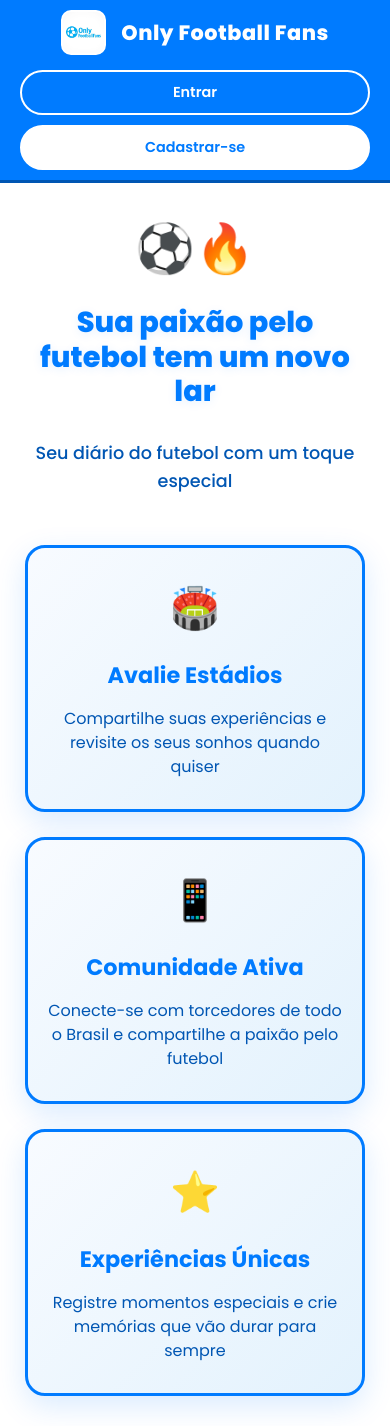
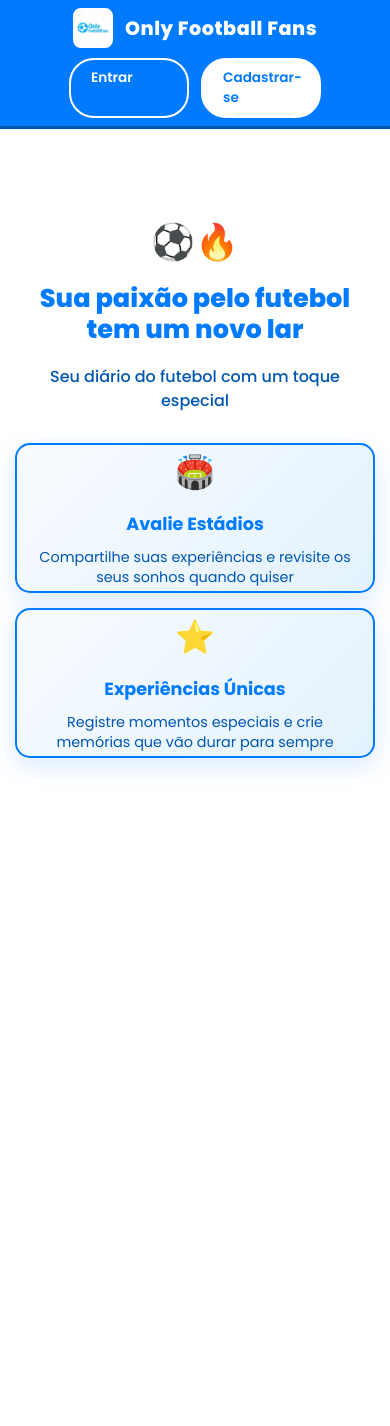
Before and after one commit to Amfgs/projeto-Only-Football-Fans, a Django app: page / in a window 390 px wide. After the commit the page ends 771 px from the top, so only its background shows below. Run offline with Django 5.2, Linux system fonts and the light colour scheme.

Commit message:
Refatora template main.html

```diff
--- a/core/urls.py
+++ b/core/urls.py
@@ -17,7 +17,7 @@ urlpatterns = [
     # =========================
     # Partidas
     # =========================
-    path('partidas/avaliar_torcida/<int:partida_id>/', views.avaliar_torcida, name='avaliar_torcida'),
+    path('partida/avaliar_torcida/<int:partida_id>/', views.avaliar_torcida, name='avaliar_torcida'),
     path('partidas/avaliar_torcida/<int:partida_id>/2/',
          lambda r, partida_id: views.avaliar_torcida(r, partida_id, time_index=2),
          name='avaliar_torcida_segundo'),
--- a/templates/main.html
+++ b/templates/main.html
@@ -26,7 +26,7 @@
         /* Tarja azul superior */
         .top-bar {
             background: #007bff;
-            padding: 15px 40px;
+            padding: 12px 30px;
             display: flex;
             justify-content: space-between;
             align-items: center;
@@ -37,13 +37,13 @@
         .logo-section {
             display: flex;
             align-items: center;
-            gap: 15px;
+            gap: 12px;
         }
 
         .logo {
-            width: 45px;
-            height: 45px;
-            border-radius: 10px;
+            width: 40px;
+            height: 40px;
+            border-radius: 8px;
             object-fit: cover;
             border: 2px solid white;
             background: white;
@@ -51,22 +51,22 @@
 
         .site-title {
             color: white;
-            font-size: 1.8rem;
+            font-size: 1.5rem;
             font-weight: 800;
             letter-spacing: 0.5px;
         }
 
         .auth-buttons {
             display: flex;
-            gap: 15px;
+            gap: 12px;
         }
 
         .auth-btn {
-            padding: 12px 30px;
+            padding: 10px 25px;
             border-radius: 25px;
             text-decoration: none;
             font-weight: 600;
-            font-size: 0.95rem;
+            font-size: 0.9rem;
             transition: all 0.3s ease;
             border: 2px solid white;
         }
@@ -102,128 +102,85 @@
             justify-content: center;
             align-items: center;
             text-align: center;
-            padding: 40px;
+            padding: 20px;
             background: white;
-            position: relative;
         }
 
         .hero-section {
-            max-width: 800px;
+            max-width: 700px;
             margin: 0 auto;
         }
 
         .emoji {
-            font-size: 4rem;
-            margin-bottom: 20px;
+            font-size: 3rem;
+            margin-bottom: 15px;
             display: block;
         }
 
         .slogan {
-            font-size: 3rem;
+            font-size: 2.2rem;
             font-weight: 800;
             color: #007bff;
-            margin-bottom: 30px;
+            margin-bottom: 20px;
             line-height: 1.2;
-            text-shadow: 0 2px 10px rgba(0, 123, 255, 0.1);
         }
 
         .sub-slogan {
-            font-size: 1.3rem;
+            font-size: 1.1rem;
             color: #0056b3;
-            margin-bottom: 50px;
-            line-height: 1.6;
+            margin-bottom: 30px;
+            line-height: 1.5;
             font-weight: 500;
         }
 
-        /* Cards de destaque */
+        /* Cards de destaque - agora apenas 2 */
         .features-grid {
             display: grid;
-            grid-template-columns: repeat(3, 1fr);
-            gap: 30px;
-            margin-top: 40px;
-            max-width: 1000px;
+            grid-template-columns: repeat(2, 1fr);
+            gap: 20px;
+            margin-top: 30px;
+            max-width: 600px;
         }
 
         .feature-card {
             background: linear-gradient(135deg, #f8fbff 0%, #e3f2fd 100%);
-            padding: 40px 30px;
-            border-radius: 20px;
-            border: 3px solid #007bff;
-            box-shadow: 0 10px 30px rgba(0, 123, 255, 0.15);
+            padding: 25px 20px;
+            border-radius: 15px;
+            border: 2px solid #007bff;
+            box-shadow: 0 8px 25px rgba(0, 123, 255, 0.15);
             transition: all 0.3s ease;
+            height: 180px;
+            display: flex;
+            flex-direction: column;
+            justify-content: center;
         }
 
         .feature-card:hover {
-            transform: translateY(-10px);
-            box-shadow: 0 20px 40px rgba(0, 123, 255, 0.25);
+            transform: translateY(-5px);
+            box-shadow: 0 15px 35px rgba(0, 123, 255, 0.25);
         }
 
         .feature-icon {
-            font-size: 3rem;
-            margin-bottom: 20px;
+            font-size: 2.2rem;
+            margin-bottom: 15px;
             display: block;
         }
 
         .feature-title {
-            font-size: 1.4rem;
+            font-size: 1.2rem;
             font-weight: 700;
             color: #007bff;
-            margin-bottom: 15px;
+            margin-bottom: 10px;
         }
 
         .feature-description {
             color: #0056b3;
-            line-height: 1.5;
-            font-size: 1rem;
+            line-height: 1.4;
+            font-size: 0.9rem;
         }
 
         /* Responsividade */
-        @media (max-width: 968px) {
-            .features-grid {
-                grid-template-columns: 1fr;
-                gap: 25px;
-                max-width: 500px;
-            }
-
-            .slogan {
-                font-size: 2.5rem;
-            }
-
-            .sub-slogan {
-                font-size: 1.2rem;
-            }
-        }
-
         @media (max-width: 768px) {
-            .top-bar {
-                padding: 12px 25px;
-                flex-direction: column;
-                gap: 15px;
-            }
-
-            .site-title {
-                font-size: 1.5rem;
-            }
-
-            .main-content {
-                padding: 30px 25px;
-            }
-
-            .slogan {
-                font-size: 2.2rem;
-            }
-
-            .emoji {
-                font-size: 3.5rem;
-            }
-
-            .auth-btn {
-                padding: 10px 25px;
-                font-size: 0.9rem;
-            }
-        }
-
-        @media (max-width: 480px) {
             .top-bar {
                 padding: 10px 20px;
             }
@@ -232,35 +189,101 @@
                 font-size: 1.3rem;
             }
 
+            .main-content {
+                padding: 15px;
+            }
+
             .slogan {
                 font-size: 1.8rem;
             }
 
+            .emoji {
+                font-size: 2.5rem;
+            }
+
             .sub-slogan {
+                font-size: 1rem;
+                margin-bottom: 25px;
+            }
+
+            .auth-btn {
+                padding: 8px 20px;
+                font-size: 0.85rem;
+            }
+
+            .features-grid {
+                grid-template-columns: 1fr;
+                gap: 15px;
+                max-width: 400px;
+            }
+
+            .feature-card {
+                padding: 20px 15px;
+                height: 160px;
+            }
+
+            .feature-icon {
+                font-size: 2rem;
+            }
+
+            .feature-title {
                 font-size: 1.1rem;
+            }
+        }
+
+        @media (max-width: 480px) {
+            .top-bar {
+                flex-direction: column;
+                gap: 10px;
+                padding: 8px 15px;
+            }
+
+            .site-title {
+                font-size: 1.2rem;
+            }
+
+            .slogan {
+                font-size: 1.6rem;
             }
 
             .emoji {
-                font-size: 3rem;
+                font-size: 2.2rem;
+            }
+
+            .auth-buttons {
+                width: 100%;
+                justify-content: center;
+            }
+
+            .auth-btn {
+                width: 120px;
             }
 
             .feature-card {
-                padding: 30px 20px;
+                height: 150px;
+                padding: 18px 12px;
+            }
+        }
+
+        @media (max-width: 360px) {
+            .features-grid {
+                gap: 12px;
+            }
+
+            .feature-card {
+                height: 140px;
             }
 
             .feature-icon {
-                font-size: 2.5rem;
+                font-size: 1.8rem;
             }
 
-            .auth-buttons {
-                flex-direction: column;
-                gap: 10px;
-                width: 100%;
+            .feature-title {
+                font-size: 1rem;
             }
 
-            .auth-btn {
-                width: 100%;
-                text-align: center;
+            .feature-description {
+                font-size: 0.85rem;
             }
         }
     </style>
@@ -286,18 +309,12 @@
             <h1 class="slogan">Sua paixão pelo futebol tem um novo lar</h1>
             <p class="sub-slogan">Seu diário do futebol com um toque especial</p>
 
-            <!-- Cards de destaque -->
+            <!-- Cards de destaque - APENAS 2 AGORA -->
             <div class="features-grid">
                 <div class="feature-card">
                     <span class="feature-icon">🏟️</span>
                     <h3 class="feature-title">Avalie Estádios</h3>
                     <p class="feature-description">Compartilhe suas experiências e revisite os seus sonhos quando quiser</p>
-                </div>
-
-                <div class="feature-card">
-                    <span class="feature-icon">📱</span>
-                    <h3 class="feature-title">Comunidade Ativa</h3>
-                    <p class="feature-description">Conecte-se com torcedores de todo o Brasil e compartilhe a paixão pelo futebol</p>
                 </div>
 
                 <div class="feature-card">
```
